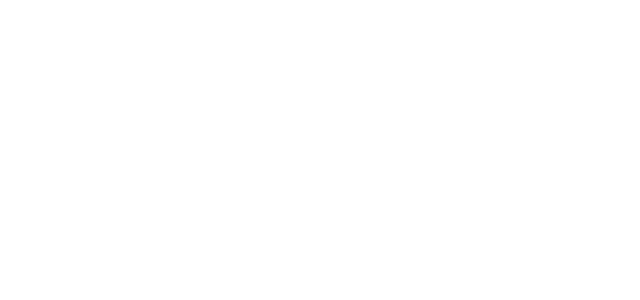
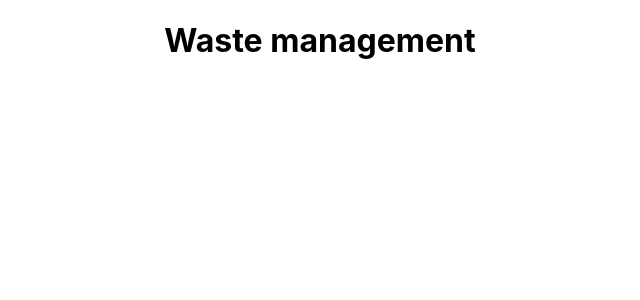
Before and after one commit to Ansh1Mondal/ecoknow, a React (Create React App) app: page / in a window 1280 px wide. Shown: the top 300 px of the page, without its empty margins (0-640 px from the left). Built offline with nearby package versions, Linux system fonts and the light colour scheme.

Commit message:
logo added

```diff
--- /dev/null
+++ b/src/cssFiles/Waste.css
@@ -0,0 +1,9 @@
+.Acontainer{
+    display: grid;
+    grid-template-rows: 20% 80%;
+    text-align: center;
+}
+.Abody{
+    display: grid;
+    grid-template-columns: 50% 50%;
+}
--- a/src/jsxFiles/Waste.jsx
+++ b/src/jsxFiles/Waste.jsx
@@ -1,10 +1,16 @@
 import React from "react";
+import "../cssFiles/Waste.css";
 
 export default function Waste() {
   return (
     <>
       <div className="Acontainer">
-        <div className="Abody"></div>
+        <div className="Abody">
+          <div className="Aradio">
+            <h1>Waste management</h1>
+          </div>
+          <div className="Amap"></div>
+        </div>
       </div>
     </>
   );
```
Also changed, not shown: src/pics/logoEco.png (added).
